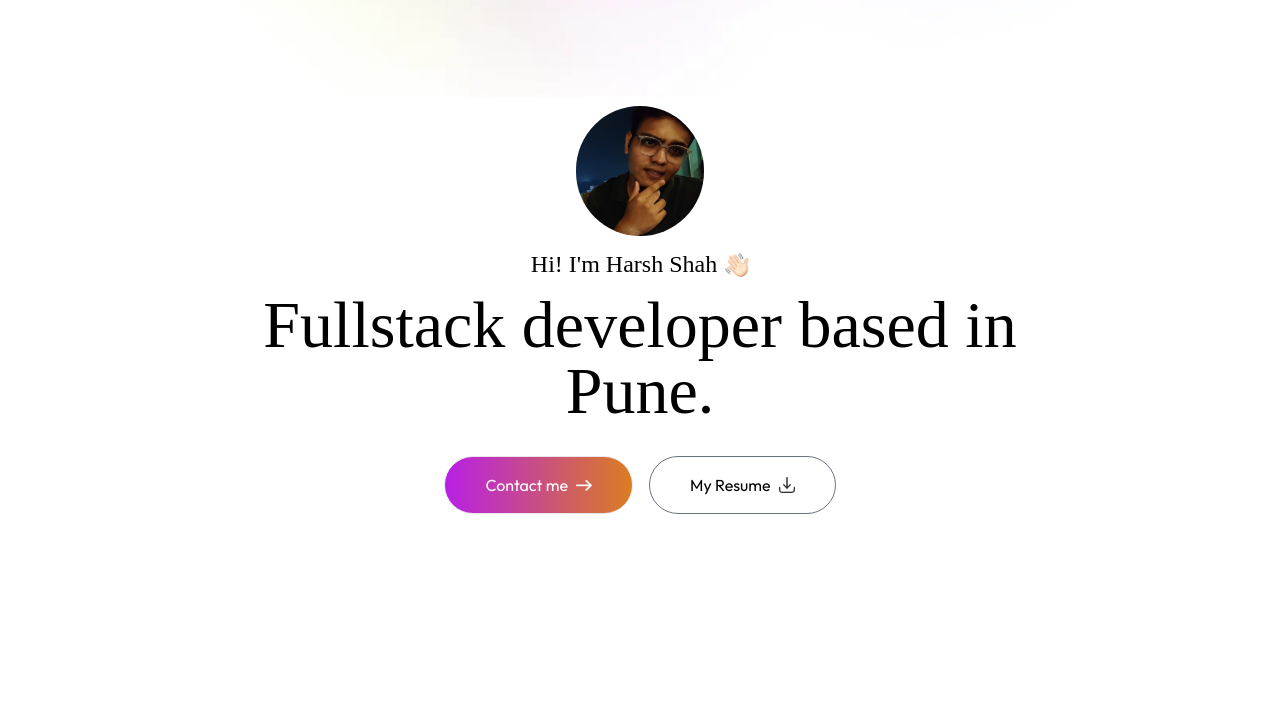
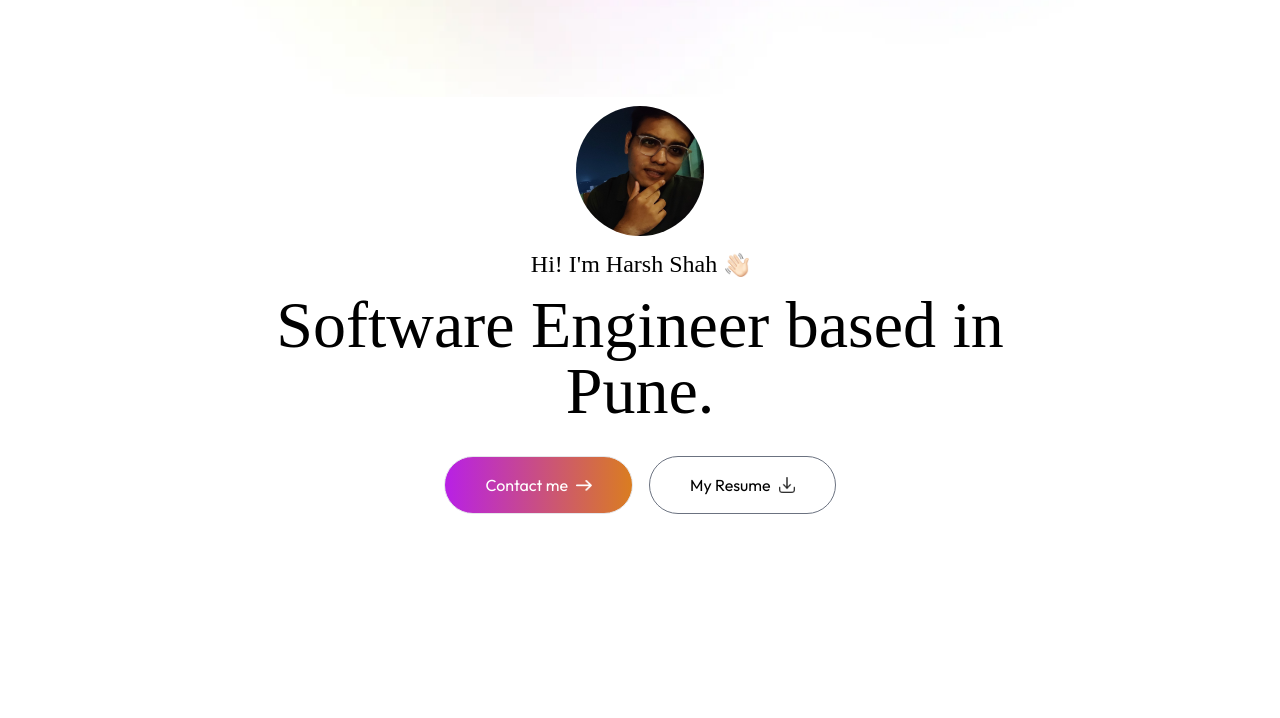
Before and after one commit to wthxrsh/portfolio, a plain HTML site: page index.html in a window 1280 px wide. Shown: the part 82-800 px from the top of the page. Drawn offline with nearby package versions, Linux system fonts and the light colour scheme; a web font is replaced by a local one.

Commit message:
Add files via upload

```diff
--- a/index.html
+++ b/index.html
@@ -50,7 +50,7 @@
     <img src="media/profile.jpeg" class="rounded-full w-32" alt="">
     <h3 class="flex items-center gap-2 text-xl md:text-2xl mb-3 mt-3 font-Ovo">Hi! I'm Harsh Shah <img src="media/hand-icon.png" class="w-6" alt=""></h3>
     <h1 class="text-3xl sm:text-6xl lg:text-[66px] font-Ovo">
-        Fullstack developer based in Pune.
+        Software Engineer based in Pune.
     </h1>
 
     <div class="flex flex-col sm:flex-row items-center gap-4 m-4 mt-8">
```
